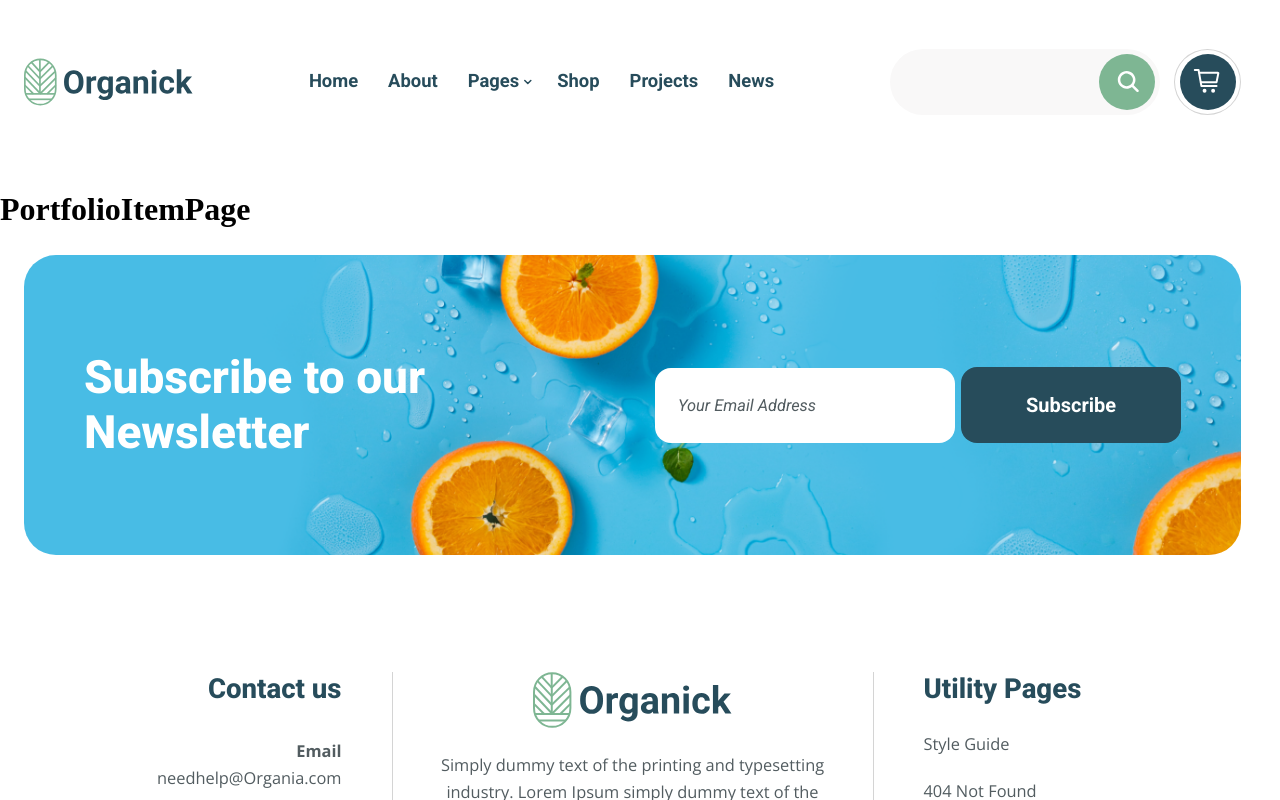
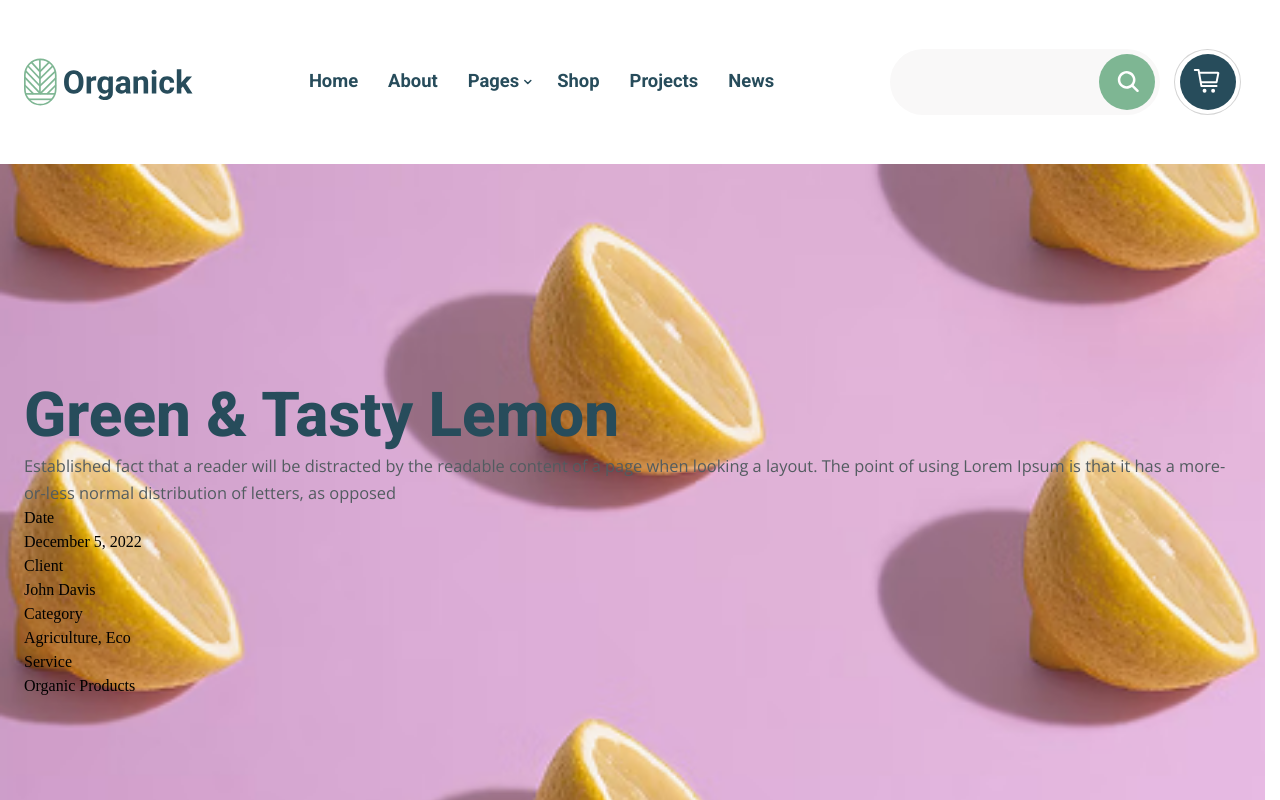
Before and after one commit to RusikHunter/Organick, a React (Vite) app in the folder frontend/: page /portfolio/0 in a window 1280 px wide. Shown: the top 800 px of the page. Built offline with nearby package versions, Linux system fonts and the light colour scheme.

Commit message:
feat(portfolioitem): write HTML markup and logic for PortfolioItemPage and IntroBlockPortfolioItem components

```diff
--- a/frontend/src/assets/portfolio-items.ts
+++ b/frontend/src/assets/portfolio-items.ts
@@ -8,6 +8,7 @@ import HoneyOrangeImage from "../images/images/honey-orange.png"
 export interface PortFolioItem {
     id: number,
     title: string
+    description: string
     date: string
     client: string
     category: string
@@ -20,6 +21,7 @@ const portfolioItems: PortFolioItem[] = [
     {
         id: 0,
         title: "Green & Tasty Lemon",
+        description: "Established fact that a reader will be distracted by the readable content of a page when looking a layout. The point of using Lorem Ipsum is that it has a more-or-less normal distribution of letters, as opposed ",
         date: "December 5, 2022",
         client: "John Davis",
         category: "Agriculture, Eco",
@@ -30,6 +32,7 @@ const portfolioItems: PortFolioItem[] = [
     {
         id: 1,
         title: "Organic Carrot",
+        description: "Established fact that a reader will be distracted by the readable content of a page when looking a layout. The point of using Lorem Ipsum is that it has a more-or-less normal distribution of letters, as opposed ",
         date: "June 29, 2023",
         client: "Kevin Martin",
         category: "Agriculture, Eco",
@@ -40,6 +43,7 @@ const portfolioItems: PortFolioItem[] = [
     {
         id: 2,
         title: "Organic Betel Leaf",
+        description: "Established fact that a reader will be distracted by the readable content of a page when looking a layout. The point of using Lorem Ipsum is that it has a more-or-less normal distribution of letters, as opposed ",
         date: "September 13, 2022",
         client: "Adnrew McTavish",
         category: "Agriculture, Eco",
@@ -50,6 +54,7 @@ const portfolioItems: PortFolioItem[] = [
     {
         id: 3,
         title: "Natural Tommato",
+        description: "Established fact that a reader will be distracted by the readable content of a page when looking a layout. The point of using Lorem Ipsum is that it has a more-or-less normal distribution of letters, as opposed ",
         date: "May 27, 2024",
         client: "Adnrew McTavish",
         category: "Agriculture, Eco",
@@ -60,6 +65,7 @@ const portfolioItems: PortFolioItem[] = [
     {
         id: 4,
         title: "Black Raspberry",
+        description: "Established fact that a reader will be distracted by the readable content of a page when looking a layout. The point of using Lorem Ipsum is that it has a more-or-less normal distribution of letters, as opposed ",
         date: "December 4, 2022",
         client: "Kevin Martin",
         category: "Agriculture, Eco",
@@ -70,6 +76,7 @@ const portfolioItems: PortFolioItem[] = [
     {
         id: 5,
         title: "Honey Orange",
+        description: "Established fact that a reader will be distracted by the readable content of a page when looking a layout. The point of using Lorem Ipsum is that it has a more-or-less normal distribution of letters, as opposed ",
         date: "July 3, 2025",
         client: "John Davis",
         category: "Agriculture, Eco",
--- /dev/null
+++ b/frontend/src/components/IntroBlockPortfolioItem/IntroBlockPortfolioItem.tsx
@@ -0,0 +1,46 @@
+import "./IntroBlockPortfolioItem"
+import type { PortFolioItem } from "../../assets/portfolio-items"
+
+function IntroBlockPortfolioItem(content: PortFolioItem) {
+    return (
+        <div className="intro__column intro__column--portfolio-item portfolio-item column">
+            <div className="portfolio-item__wrap">
+                <div className="portfolio-item__text-content">
+                    <h1 className="portfolio-item__title h1">{content.title}</h1>
+
+                    <p className="portfolio-item__description text">{content.description}</p>
+                </div>
+
+                <div className="portfolio-item__data">
+                    <dl className="portfolio-item__description-list">
+                        <div className="portfolio-item__description-list-pair">
+                            <dt className="portfolio-item__description-term">Date</dt>
+
+                            <dd className="portfolio-item__description-definition">{content.date}</dd>
+                        </div>
+
+                        <div className="portfolio-item__description-list-pair">
+                            <dt className="portfolio-item__description-term">Client</dt>
+
+                            <dd className="portfolio-item__description-definition">{content.client}</dd>
+                        </div>
+
+                        <div className="portfolio-item__description-list-pair">
+                            <dt className="portfolio-item__description-term">Category</dt>
+
+                            <dd className="portfolio-item__description-definition">{content.category}</dd>
+                        </div>
+
+                        <div className="portfolio-item__description-list-pair">
+                            <dt className="portfolio-item__description-term">Service</dt>
+
+                            <dd className="portfolio-item__description-definition">{content.service}</dd>
+                        </div>
+                    </dl>
+                </div>
+            </div>
+        </div>
+    )
+}
+
+export default IntroBlockPortfolioItem
--- a/frontend/src/pages/PortfolioItemPage/PortfolioItemPage.tsx
+++ b/frontend/src/pages/PortfolioItemPage/PortfolioItemPage.tsx
@@ -1,11 +1,21 @@
 import { useSetCurrentPage } from "../../hooks/useSetCurrentPage"
+import IntroBlock from "../../components/IntroBlock/IntroBlock"
+import IntroBlockPortfolioItem from "../../components/IntroBlockPortfolioItem/IntroBlockPortfolioItem"
+import { useParams } from "react-router-dom"
+import portfolioItems from "../../assets/portfolio-items"
 
 function PortfolioItemPage() {
     useSetCurrentPage("portfolioitem")
 
+    const { id } = useParams<{ id: string }>()
+
+    const numericID = Number(id)
+
+    const backgroundImageURL = portfolioItems[numericID].imageURL
+
     return (
         <>
-            <h1>PortfolioItemPage</h1>
+            <IntroBlock content={<IntroBlockPortfolioItem {...portfolioItems[numericID]} />} backgroundImageURL={backgroundImageURL} />
         </>
     )
 }
```
Also changed, not shown: frontend/src/components/IntroBlockPortfolioItem/IntroBlockPortfolioItem.scss (added).
